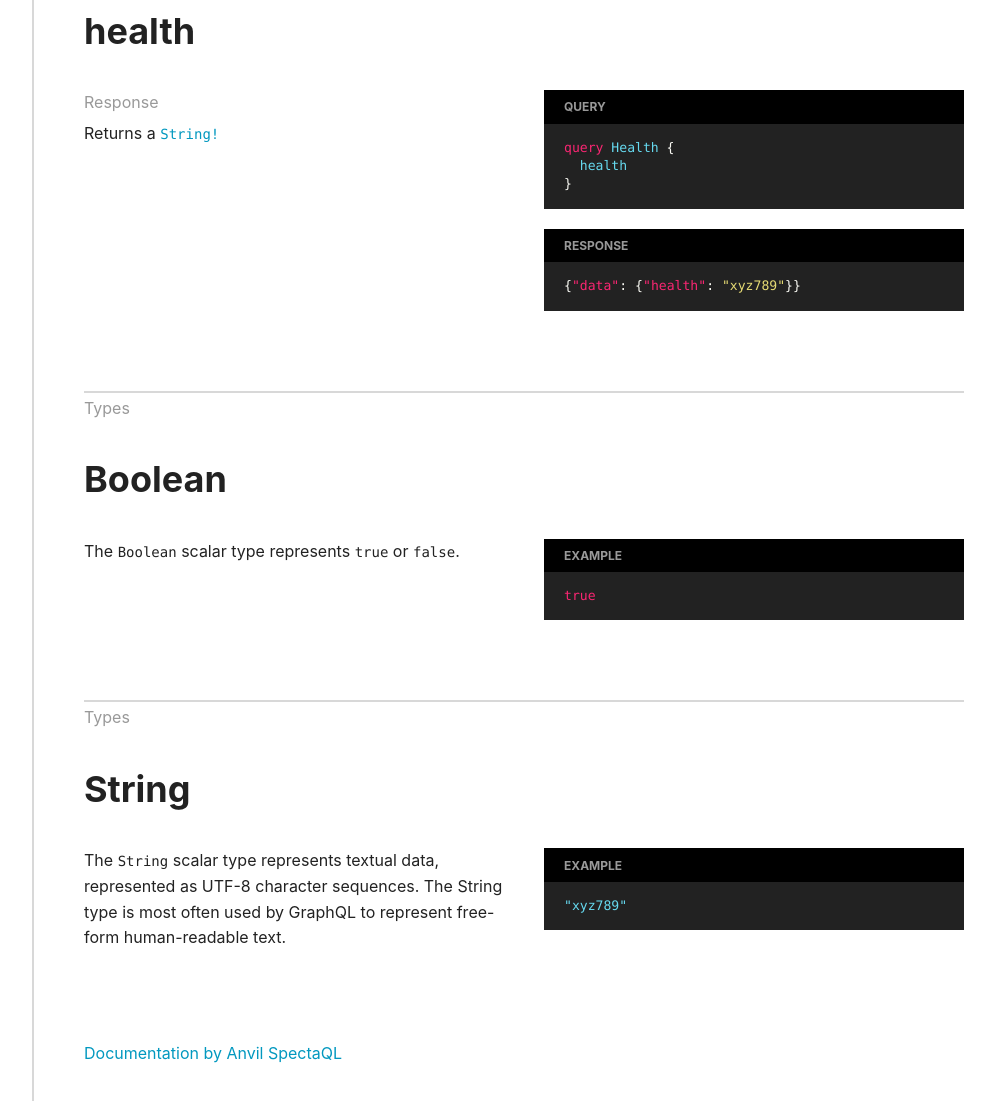
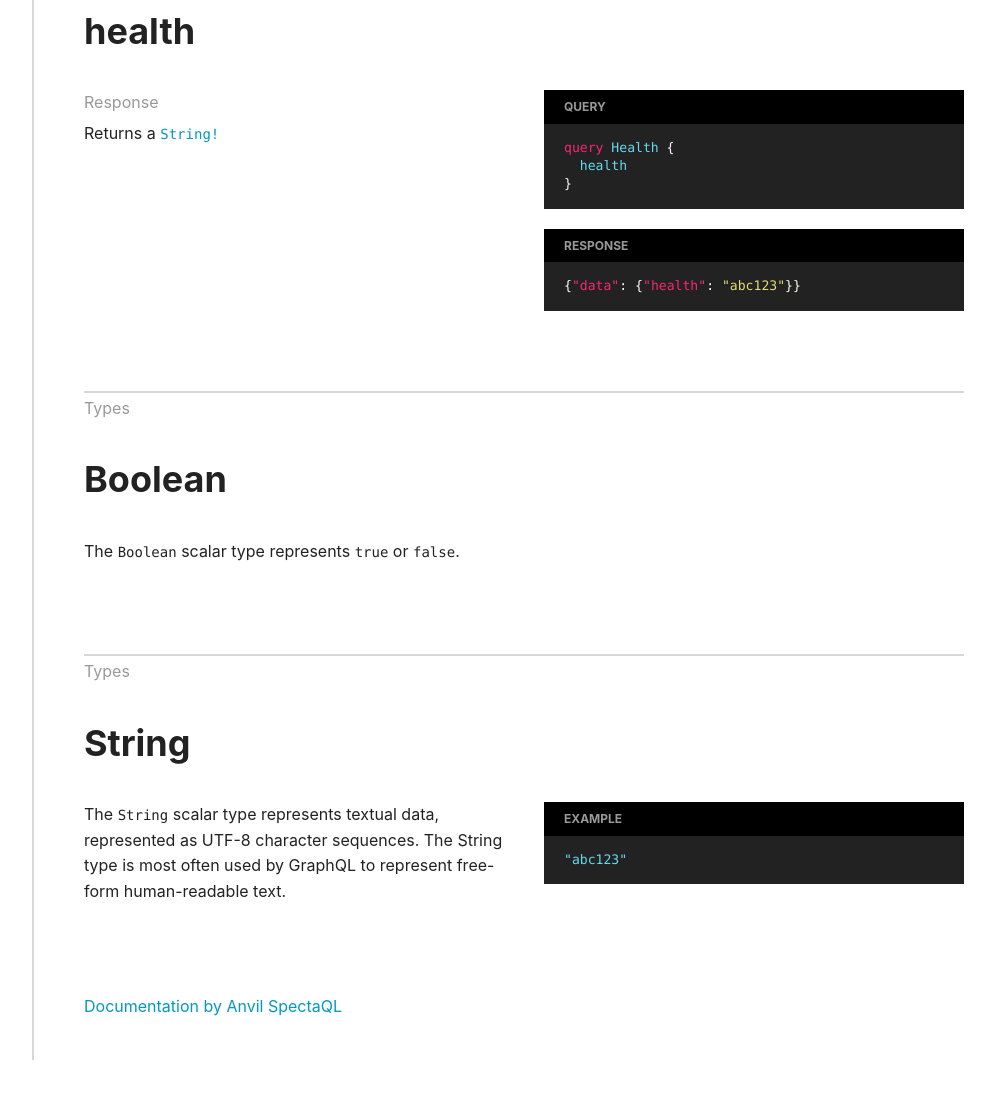
Before and after one commit to houseoftypescript/nest-graphql-neo4j, a plain HTML site: page index.html in a window 1280 px wide. Shown: the part 863-1964 px from the top of the page, without its empty margins (266-1261 px from the left). After the commit the page ends 1923 px from the top, so only its background shows below. Drawn offline with Linux system fonts and the light colour scheme.

Commit message:
Deploying to gh-pages from @ houseoftypescript/nest-graphql-template@3667a413d6f998e2be69ed485ade32312181f9f6 🚀

```diff
--- a/index.html
+++ b/index.html
@@ -132,7 +132,7 @@ Authorization: Bearer &lt;YOUR_TOKEN_HERE&gt;</code></pre>
                   <h5>Response</h5>
                   <html>
                     <head></head>
-                    <body><pre><code class="hljs language-json"><span class="hljs-punctuation">{</span><span class="hljs-attr">"data"</span><span class="hljs-punctuation">:</span> <span class="hljs-punctuation">{</span><span class="hljs-attr">"health"</span><span class="hljs-punctuation">:</span> <span class="hljs-string">"xyz789"</span><span class="hljs-punctuation">}</span><span class="hljs-punctuation">}</span>
+                    <body><pre><code class="hljs language-json"><span class="hljs-punctuation">{</span><span class="hljs-attr">"data"</span><span class="hljs-punctuation">:</span> <span class="hljs-punctuation">{</span><span class="hljs-attr">"health"</span><span class="hljs-punctuation">:</span> <span class="hljs-string">"abc123"</span><span class="hljs-punctuation">}</span><span class="hljs-punctuation">}</span>
 </code></pre>
                     </body>
                   </html>
@@ -151,15 +151,6 @@ Authorization: Bearer &lt;YOUR_TOKEN_HERE&gt;</code></pre>
                 </div>
               </div>
               <div class="doc-examples">
-                <div class="example-section example-section-is-code">
-                  <h5>Example</h5>
-                  <html>
-                    <head></head>
-                    <body><pre><code class="hljs language-json"><span class="hljs-literal"><span class="hljs-keyword">true</span></span>
-</code></pre>
-                    </body>
-                  </html>
-                </div>
               </div>
             </div>
           </section>
@@ -180,7 +171,7 @@ Authorization: Bearer &lt;YOUR_TOKEN_HERE&gt;</code></pre>
                   <h5>Example</h5>
                   <html>
                     <head></head>
-                    <body><pre><code class="hljs language-gql"><span class="hljs-symbol">"xyz789"</span>
+                    <body><pre><code class="hljs language-gql"><span class="hljs-symbol">"abc123"</span>
 </code></pre>
                     </body>
                   </html>
```
